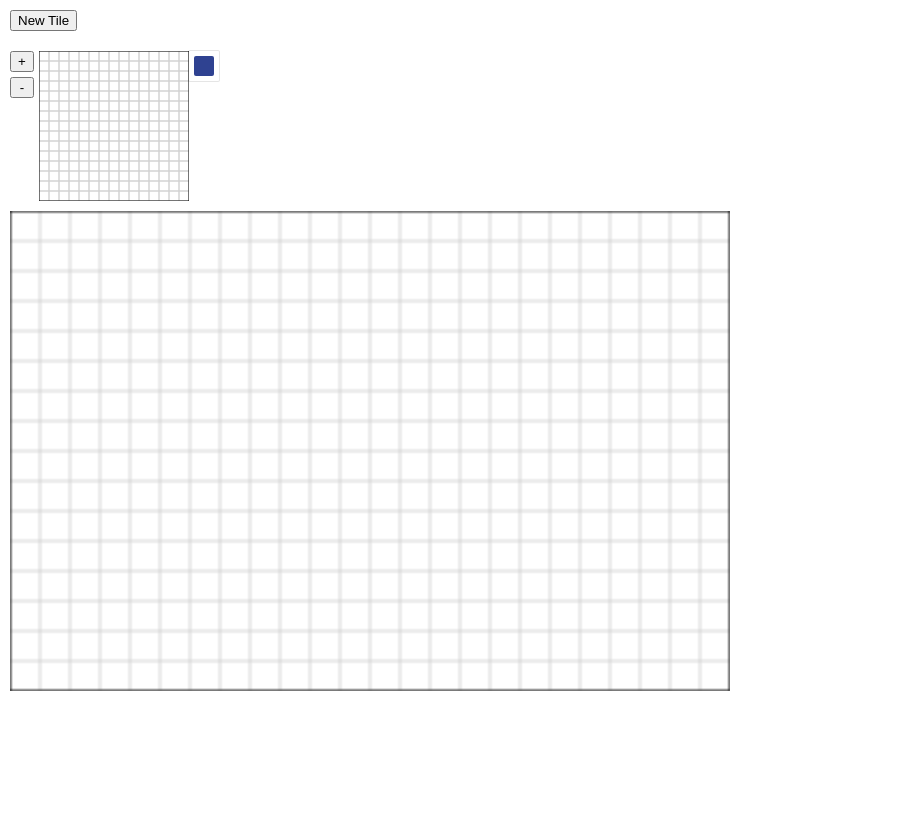
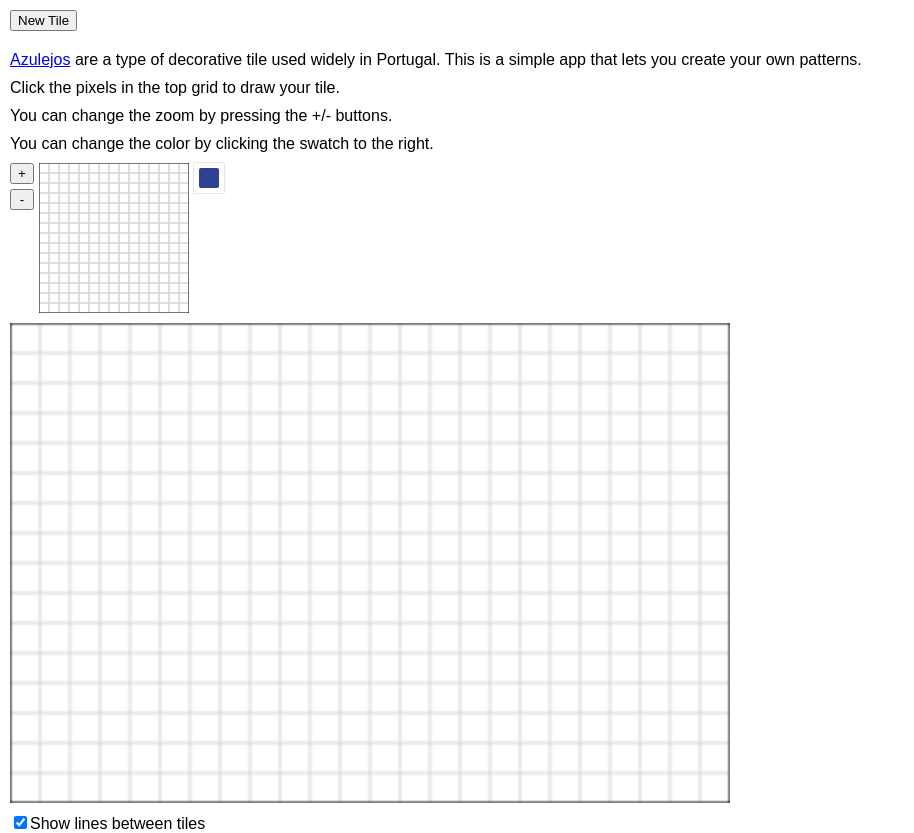
Before and after one commit to Bjvanminnen/azulejos, a React (Create React App) app: page / in a window 1280 px wide. Shown: the whole page, without its empty margins (0-914 px from the left). Before the commit the page ends 800 px from the top, so only its background shows below. Built offline with nearby package versions, Linux system fonts and the light colour scheme; the HTML template or start-up script is replaced by a standard one.

Commit message:
description

```diff
--- a/public/index.html
+++ b/public/index.html
@@ -19,7 +19,7 @@
       work correctly both with client-side routing and a non-root public URL.
       Learn how to configure a non-root public URL by running `npm run build`.
     -->
-    <title>React App</title>
+    <title>Azulejos</title>
   </head>
   <body>
     <noscript>
--- a/src/App.js
+++ b/src/App.js
@@ -5,6 +5,7 @@ import Tile from './Tile';
 import rgb from './rgb';
 import ColorPicker from './ColorPicker';
 import save, { load } from './save';
+import Description from './Description';
 
 const wallZoom = 2;
 const tileSize = 15;
@@ -18,6 +19,7 @@ constructor(props) {
     this.tile = load() || new Tile(tileSize);
     this.state = {
       tileZoom: 10,
+      showGridlines: true,
     };
     this.color = null;
   }
@@ -27,10 +29,10 @@ constructor(props) {
   }
 
   drawCanvases() {
-    const { tileZoom } = this.state;
+    const { tileZoom, showGridlines } = this.state;
 
     drawTile(this.tileCanvas, this.tile, { zoom: tileZoom, tileSize });
-    drawWall(this.wallCanvas, this.tile, { tileSize, tilesWide, tilesHigh, zoom: wallZoom});
+    drawWall(this.wallCanvas, this.tile, { tileSize, tilesWide, tilesHigh, zoom: wallZoom, showGridlines});
   }
 
   clickTile = event => {
@@ -52,6 +54,8 @@ constructor(props) {
     this.setState({tileZoom: this.state.tileZoom - 1}, this.drawCanvases);
   }
 
+  clickGridlines = () => this.setState({showGridlines: !this.state.showGridlines}, this.drawCanvases);
+
   onUpdateColor = rgb => this.color = rgb
 
   newTile = () => {
@@ -65,6 +69,7 @@ constructor(props) {
     return (
       <div>
         <button onClick={this.newTile} style={{margin: 10}}>New Tile</button>
+        <Description/>
         <div style={{margin: 10, display: 'flex'}}>
           <div style={{flexDirection: 'column', display: 'flex',}}>
             <button style={{marginRight: 5, marginBottom: 5}} onClick={this.clickZoomUp}>+</button>
@@ -79,7 +84,7 @@ constructor(props) {
             }}
             onClick={this.clickTile}
           />
-          <ColorPicker onUpdateColor={this.onUpdateColor}/>
+        <ColorPicker style={{marginLeft: 5}} onUpdateColor={this.onUpdateColor}/>
         </div>
         <canvas
           ref={e => this.wallCanvas = e}
@@ -90,6 +95,14 @@ constructor(props) {
             margin: 10,
           }}
         />
+        <div style={{marginLeft: 10}}>
+          <input
+            type="checkbox"
+            checked={this.state.showGridlines}
+            onChange={this.clickGridlines}
+          />
+          Show lines between tiles
+        </div>
       </div>
     );
   }
--- /dev/null
+++ b/src/Description.js
@@ -0,0 +1,28 @@
+import React from 'react';
+
+const styles = {
+  paragraph: {
+    marginBottom: 10
+  }
+};
+
+const Description = () => (
+  <div style={{margin: 10}}>
+    <div style={styles.paragraph}>
+      <a href="https://en.wikipedia.org/wiki/Azulejo">Azulejos</a> are a type of decorative tile used
+        widely in Portugal. This is a simple app that lets you create your own patterns.
+    </div>
+    <div style={styles.paragraph}>
+      Click the pixels in the top grid to draw your tile.
+    </div>
+    <div style={styles.paragraph}>
+      You can change the zoom by pressing the +/- buttons.
+    </div>
+    <div style={styles.paragraph}>
+      You can change the color by clicking the swatch to the right.
+    </div>
+
+  </div>
+);
+
+export default Description
--- a/src/drawWall.js
+++ b/src/drawWall.js
@@ -1,5 +1,5 @@
 export default function drawWall(wallCanvas, tile, settings) {
-  const { tileSize, tilesWide, tilesHigh, zoom } = settings;
+  const { tileSize, tilesWide, tilesHigh, zoom, showGridlines } = settings;
   const ctx = wallCanvas.getContext('2d');
 
   ctx.clearRect(0, 0, tileSize * tilesWide, tileSize * tilesHigh);
@@ -30,11 +30,13 @@ export default function drawWall(wallCanvas, tile, settings) {
     }
   }
 
-  ctx.strokeStyle = 'lightgray';
-  ctx.lineWidth = 0.5;
-  for (let x = 0; x < tilesWide; x++) {
-    for (let y = 0; y < tilesHigh; y++) {
-      ctx.strokeRect(x * tileSize, y * tileSize, tileSize, tileSize);
+  if (showGridlines) {
+    ctx.strokeStyle = 'lightgray';
+    ctx.lineWidth = 0.5;
+    for (let x = 0; x < tilesWide; x++) {
+      for (let y = 0; y < tilesHigh; y++) {
+        ctx.strokeRect(x * tileSize, y * tileSize, tileSize, tileSize);
+      }
     }
   }
 
```
